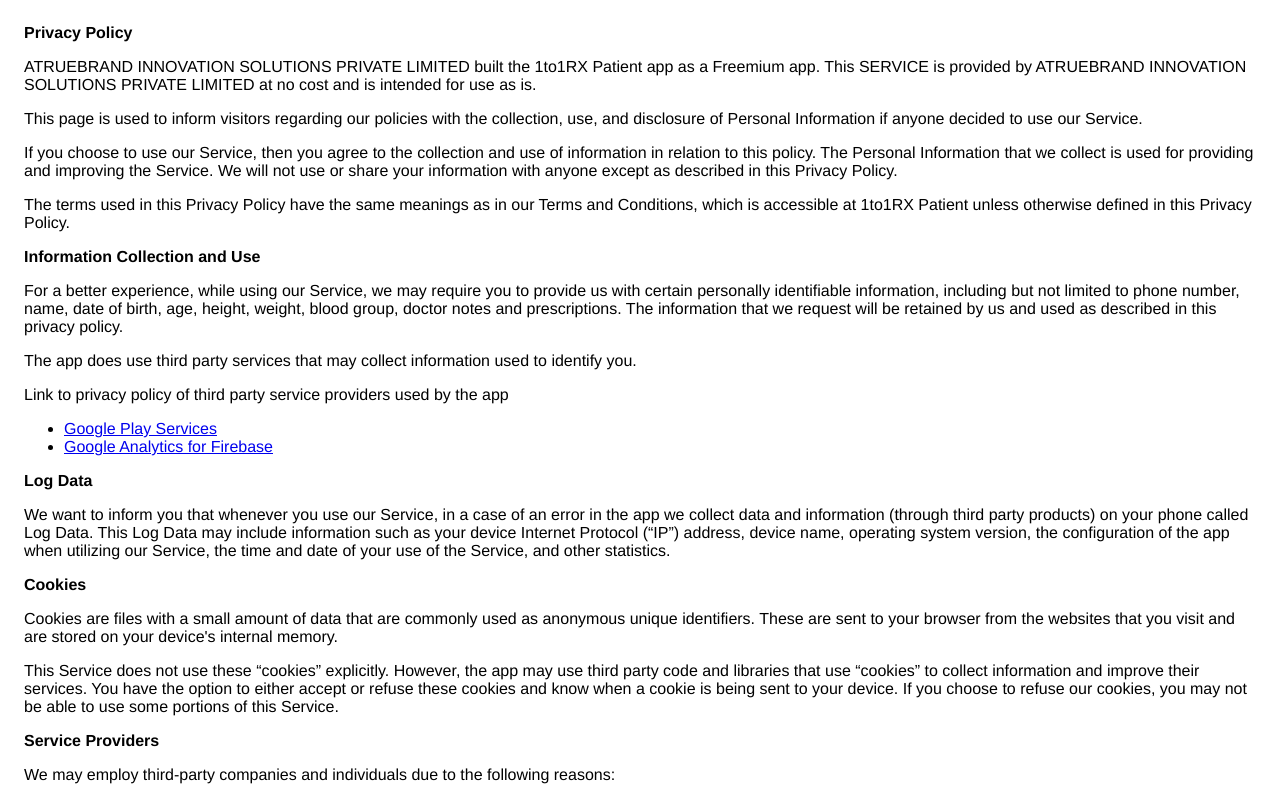
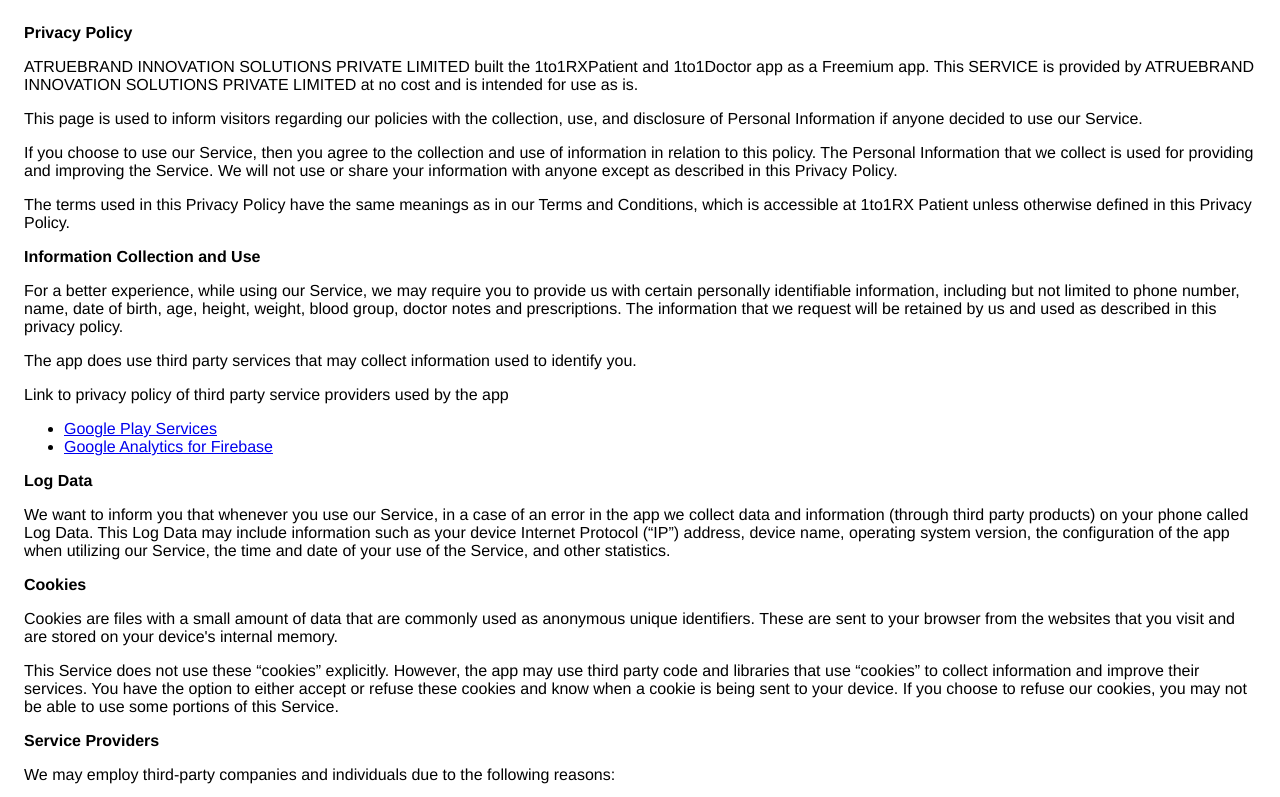
Before and after one commit to DoctorPatient/1to1Rxprivacypolicy.github.io, a plain HTML site: page index.html in a window 1280 px wide. Shown: the top 797 px of the page. Drawn offline with Linux system fonts and the light colour scheme.

Commit message:
Update index.html

```diff
--- a/index.html
+++ b/index.html
@@ -8,7 +8,7 @@
     </head>
     <body>
     <strong>Privacy Policy</strong> <p>
-                  ATRUEBRAND INNOVATION SOLUTIONS PRIVATE LIMITED built the 1to1RX Patient app as
+                  ATRUEBRAND INNOVATION SOLUTIONS PRIVATE LIMITED built the 1to1RXPatient and 1to1Doctor app as
                   a Freemium app. This SERVICE is provided by
                   ATRUEBRAND INNOVATION SOLUTIONS PRIVATE LIMITED at no cost and is intended for use as
                   is.
```
